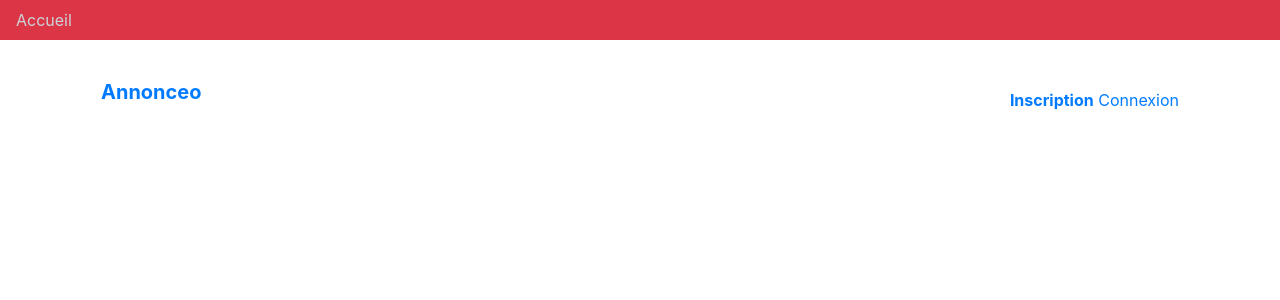
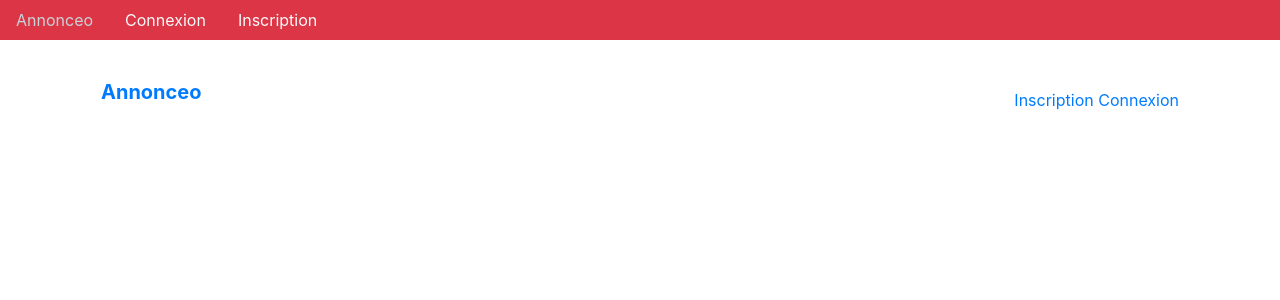
Before and after one commit to pascale-L/sf4, a Symfony app: template templates/_template.html.twig in a window 1280 px wide. Shown: the top 300 px of the page. Run offline with Twig, Linux system fonts and the light colour scheme; the template is opened without the code that fills it, so the values that code supplies are empty; some libraries are stand-ins or nearby versions.

Commit message:
Modification des template et des src

```diff
--- a/src/Controller/SecurityController.php
+++ b/src/Controller/SecurityController.php
@@ -5,6 +5,7 @@ namespace App\Controller;
 use App\Entity\User;
 use App\Form\InscriptionFormType;
 use App\Security\LoginFormAuthenticator;
+use DateTime;
 use Symfony\Bundle\FrameworkBundle\Controller\AbstractController;
 use Symfony\Component\HttpFoundation\Response;
 use Symfony\Component\Routing\Annotation\Route;
@@ -68,6 +69,10 @@ class SecurityController extends AbstractController
                     $user,
                     $form->get('plainPassword')->getData()
                 )
+
+            );
+            $user->setInscription(
+                new \DateTime()
             );
 
             $entityManager = $this->getDoctrine()->getManager();
--- a/src/Entity/User.php
+++ b/src/Entity/User.php
@@ -2,12 +2,14 @@
 
 namespace App\Entity;
 
-use App\Repository\UserControllerRepository;
 use Doctrine\ORM\Mapping as ORM;
+use App\Repository\UserRepository;
 use Symfony\Component\Security\Core\User\UserInterface;
+use Symfony\Bridge\Doctrine\Validator\Constraints\UniqueEntity;
 
 /**
- * @ORM\Entity(repositoryClass=UserControllerRepository::class)
+ * @ORM\Entity(repositoryClass=UserRepository::class)
+ * @UniqueEntity(fields={"email"}, message="email existant")
  */
 class User implements UserInterface
 {
--- a/src/Security/LoginFormAuthenticator.php
+++ b/src/Security/LoginFormAuthenticator.php
@@ -96,8 +96,8 @@ class LoginFormAuthenticator extends AbstractFormLoginAuthenticator implements P
             return new RedirectResponse($targetPath);
         }
 
-        // For example : return new RedirectResponse($this->urlGenerator->generate('some_route'));
-        throw new \Exception('TODO: provide a valid redirect inside '.__FILE__);
+        return new RedirectResponse($this->urlGenerator->generate('home'));
+
     }
 
     protected function getLoginUrl()
--- a/templates/_template.html.twig
+++ b/templates/_template.html.twig
@@ -33,7 +33,7 @@
                 <div class="navbar-item">
                     <div class="buttons">
                      {% if app.user %}
-                            <a class="button is-primary is-small" href="{{ path('account_profile') }}">
+                            <a class="button is-primary is-small">
                             <span class="icon"><i class="fas fa-user-circle"></i></span>
 
                             <span><strong>{{ app.user.username }}</strong></span>
@@ -41,11 +41,12 @@
                         <!--button pour ce déconnecter              chemin pour pouvoir ce déconnecter-->
                         <a class="button is-light is-small" href="{{ path('app_logout') }}">
                             <i class="fas fa-sign-out-alt"></i>
+                            Déconnexion
                         </a>
                       {% else %}
                       <!--button inscription-->
                         <a class="button is-light is-small" href="{{ path('app_register') }}">
-                            <strong>Inscription</strong>
+                          Inscription
                         </a>
                         <a class="button is-light is-small" href="{{ path('app_login') }}">
                             Connexion
--- a/templates/base.html.twig
+++ b/templates/base.html.twig
@@ -15,8 +15,16 @@
     <ul class="nav bg-danger ">
   <!--path = chemin d'accès/ permet de faire un lien-->
        <li class="nav-item ">
-                <a href="{{ path('home') }}" class="nav-link  text-light">Accueil</a>
+                <a href="{{ path('home') }}" class="nav-link  text-light">Annonceo</a>
        </li>
+        <li class="nav-item ">
+                <a href="{{ path('app_login') }}" class="nav-link  text-light">Connexion</a>
+       </li>
+         <li class="nav-item ">
+                <a href="{{ path('app_register') }}" class="nav-link  text-light">Inscription</a>
+       </li>
+
+
 
 
   </ul>
```
Also changed, not shown: 1 other file.
